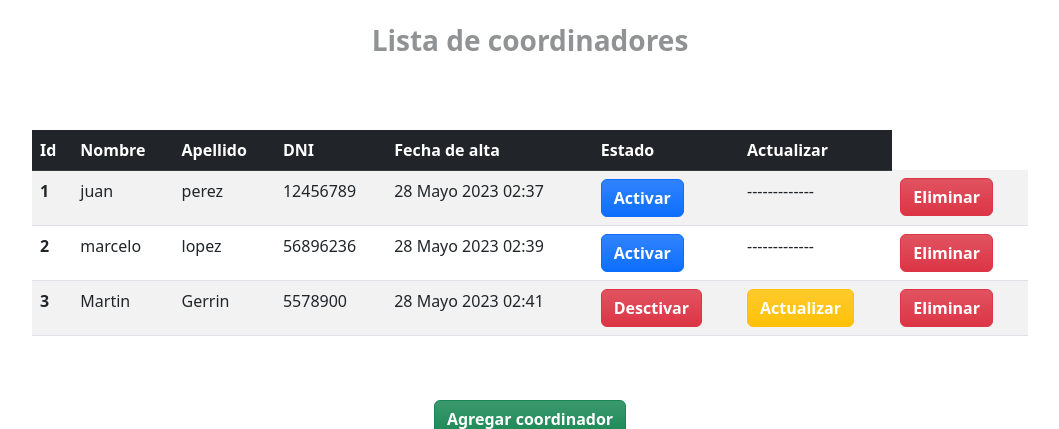
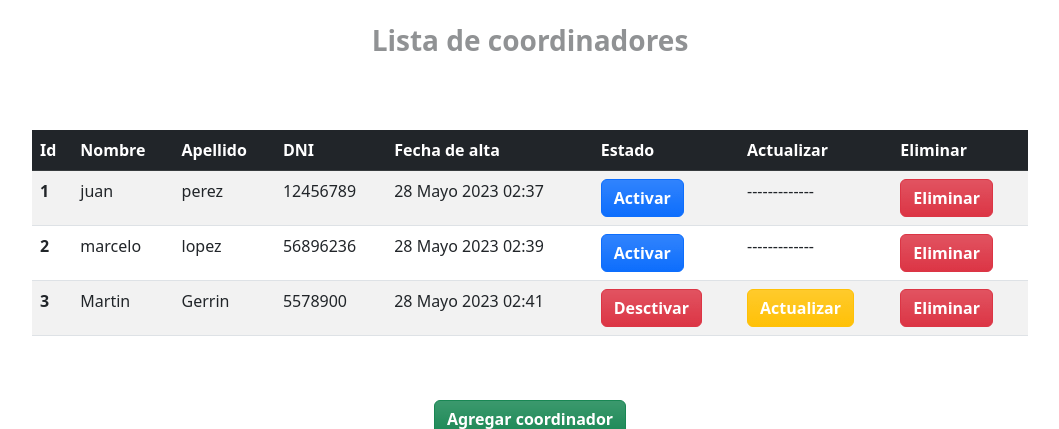
Before and after one commit to robertomiranda94/WebApp-Alkemy, a Django app: page /coordinadores/listado/ in a window 1280 px wide. Shown: the part 68-497 px from the top of the page, without its empty margins (110-1169 px from the left). Run offline with Django 4.2, Linux system fonts and the light colour scheme; data comes from the database, SQL or seed files in the repository.

Commit message:
agrega Eliminar a la columna

```diff
--- a/servicios/templates/coordinadores/listado.html
+++ b/servicios/templates/coordinadores/listado.html
@@ -17,6 +17,7 @@
                     <th scope="col">Fecha de alta</th>
                     <th scope="col">Estado</th>
                     <th scope="col">Actualizar</th>
+                    <th scope="col">Eliminar</th>
                 </tr>
             </thead>
             <tbody>
```
